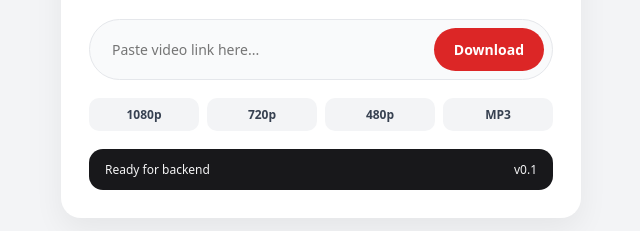
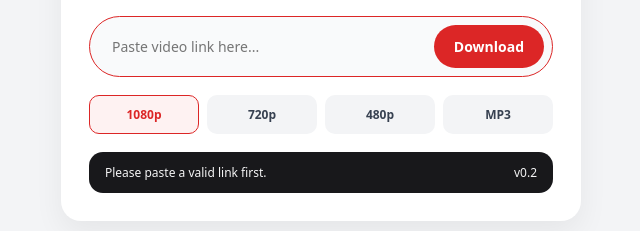
Before and after one commit to YouTube-VideoAudio/Downloader, a plain HTML site: page public/index.html in a window 1280 px wide. Both pictures are taken after a click on the button "Download". Shown: the part 361-592 px from the top of the page, without its empty margins (319-959 px from the left). Drawn offline with Linux system fonts and the light colour scheme.

Commit message:
Make format selector and download button interactive

```diff
--- a/public/index.html
+++ b/public/index.html
@@ -14,12 +14,16 @@
     h1 { font-size: 26px; line-height: 1.2; margin-bottom: 8px; }
     p.sub { color: #6b7280; font-size: 14px; margin-bottom: 22px; }
     .input-group { display: flex; gap: 10px; background: #f9fafb; border: 1px solid #e5e7eb; padding: 8px; border-radius: 999px; margin-bottom: 18px; }
-    .input-group input { flex: 1; border: none; background: transparent; padding: 10px 14px; font-size: 14px; outline: none; }
-    .btn-download { background: #dc2626; color: #fff; border: none; padding: 12px 20px; border-radius: 999px; font-weight: 600; cursor: pointer; font-size: 14px; }
+    .input-group:focus-within { border-color: #dc2626; }
+    .input-group input { flex: 1; border: none; background: transparent; padding: 10px 14px; font-size: 14px; outline: none; color: #111827; }
+    .btn-download { background: #dc2626; color: #fff; border: none; padding: 12px 20px; border-radius: 999px; font-weight: 600; cursor: pointer; font-size: 14px; transition: background 0.15s ease; }
     .btn-download:hover { background: #b91c1c; }
     .formats { display: grid; grid-template-columns: repeat(4, 1fr); gap: 8px; margin-bottom: 18px; }
-    .fmt { padding: 8px; text-align: center; border-radius: 10px; background: #f3f4f6; font-size: 12px; font-weight: 600; color: #374151; }
-    .footer-bar { background: #18181b; color: #f4f4f5; padding: 12px 16px; border-radius: 14px; font-size: 12px; display: flex; justify-content: space-between; align-items: center; }
+    .fmt { padding: 10px 8px; text-align: center; border-radius: 10px; background: #f3f4f6; font-size: 12px; font-weight: 600; color: #374151; border: 1px solid transparent; cursor: pointer; transition: all 0.15s ease; }
+    .fmt:hover { background: #e5e7eb; }
+    .fmt.active { background: #fef2f2; color: #dc2626; border-color: #dc2626; }
+    .footer-bar { background: #18181b; color: #f4f4f5; padding: 12px 16px; border-radius: 14px; font-size: 12px; display: flex; justify-content: space-between; align-items: center; gap: 10px; }
+    #statusText { white-space: nowrap; overflow: hidden; text-overflow: ellipsis; }
   </style>
 </head>
 <body>
@@ -32,21 +36,58 @@
     <p class="sub">Paste a link and choose your preferred video or audio quality.</p>
 
     <div class="input-group">
-      <input type="url" id="videoUrl" placeholder="Paste video link here..." />
+      <input type="url" id="videoUrl" placeholder="Paste video link here..." autocomplete="off" />
       <button class="btn-download" type="button" id="dlBtn">Download</button>
     </div>
 
-    <div class="formats">
-      <div class="fmt">1080p</div>
-      <div class="fmt">720p</div>
-      <div class="fmt">480p</div>
-      <div class="fmt">MP3</div>
+    <div class="formats" id="formatList">
+      <button type="button" class="fmt active" data-format="1080p">1080p</button>
+      <button type="button" class="fmt" data-format="720p">720p</button>
+      <button type="button" class="fmt" data-format="480p">480p</button>
+      <button type="button" class="fmt" data-format="MP3">MP3</button>
     </div>
 
     <div class="footer-bar">
-      <span>Ready for backend</span>
-      <span>v0.1</span>
+      <span id="statusText">Selected: 1080p • Ready</span>
+      <span>v0.2</span>
     </div>
   </div>
+
+  <script>
+    const urlInput = document.getElementById('videoUrl');
+    const dlBtn = document.getElementById('dlBtn');
+    const statusText = document.getElementById('statusText');
+    const fmtButtons = document.querySelectorAll('.fmt');
+
+    let selectedFormat = '1080p';
+
+    fmtButtons.forEach((btn) => {
+      btn.addEventListener('click', () => {
+        fmtButtons.forEach((b) => b.classList.remove('active'));
+        btn.classList.add('active');
+        selectedFormat = btn.dataset.format;
+        statusText.textContent = `Selected: ${selectedFormat} • Ready`;
+      });
+    });
+
+    dlBtn.addEventListener('click', () => {
+      const rawUrl = urlInput.value.trim();
+      if (!rawUrl) {
+        statusText.textContent = 'Please paste a valid link first.';
+        urlInput.focus();
+        return;
+      }
+
+      try {
+        new URL(rawUrl);
+      } catch {
+        statusText.textContent = 'Invalid URL format. Please check the link.';
+        urlInput.focus();
+        return;
+      }
+
+      statusText.textContent = `Queued (${selectedFormat}) — connect backend API next`;
+    });
+  </script>
 </body>
 </html>
```
